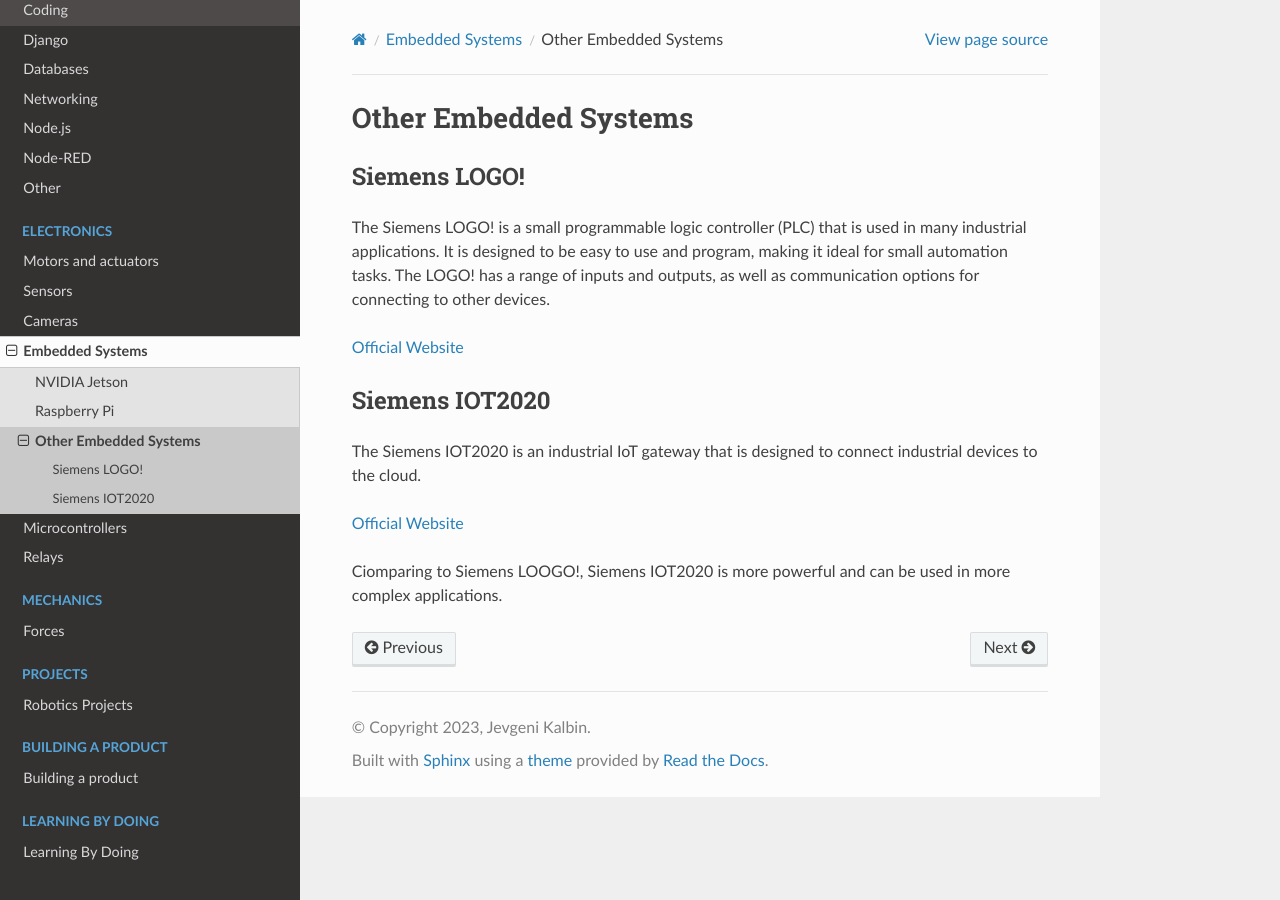
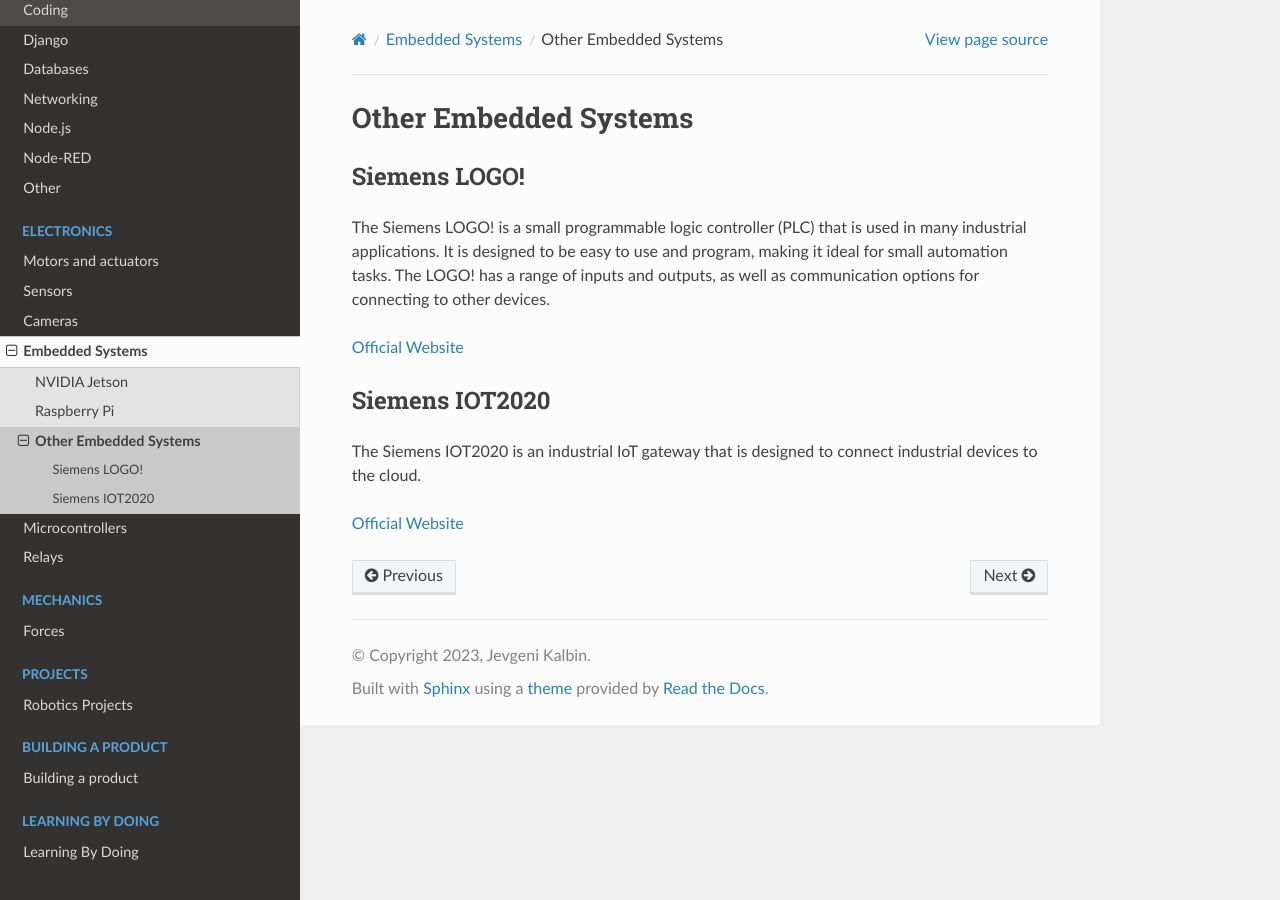
Before and after one commit to jevgenik/manuals, a Sphinx documentation site: the page built from source/files/electronics/embedded_systems/other_systems.rst, in a window 1280 px wide. Built offline with Sphinx 7.4.7 and the Read the Docs theme 2.0.0, drawn with Linux system fonts in a browser that asks for light colours.

Commit message:
embedded systesms

```diff
--- a/source/files/electronics/embedded_systems/other_systems.rst
+++ b/source/files/electronics/embedded_systems/other_systems.rst
@@ -16,6 +16,3 @@ Siemens IOT2020
 The Siemens IOT2020 is an industrial IoT gateway that is designed to connect industrial devices to the cloud.
 
 `Official Website <https://www.siemens.com/global/en/products/automation/pc-based/iot-gateways/simatic-iot2050.html>`_
-
-
-Ciomparing to Siemens LOOGO!, Siemens IOT2020 is more powerful and can be used in more complex applications.
```
